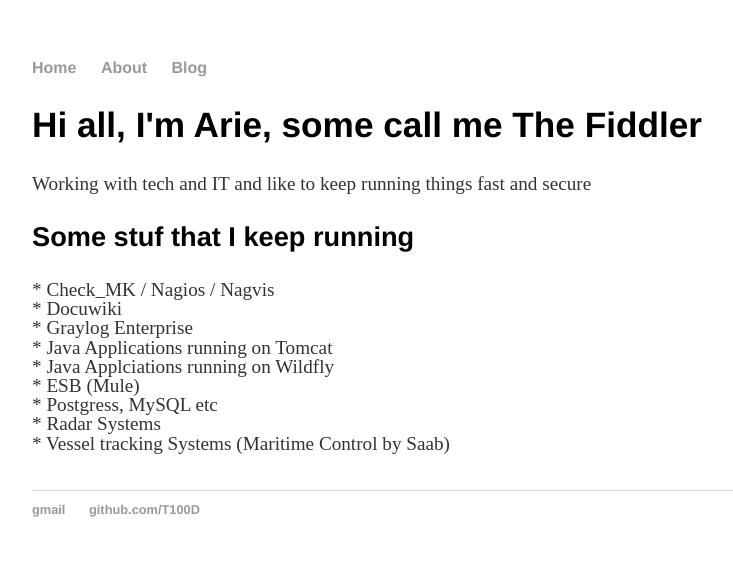
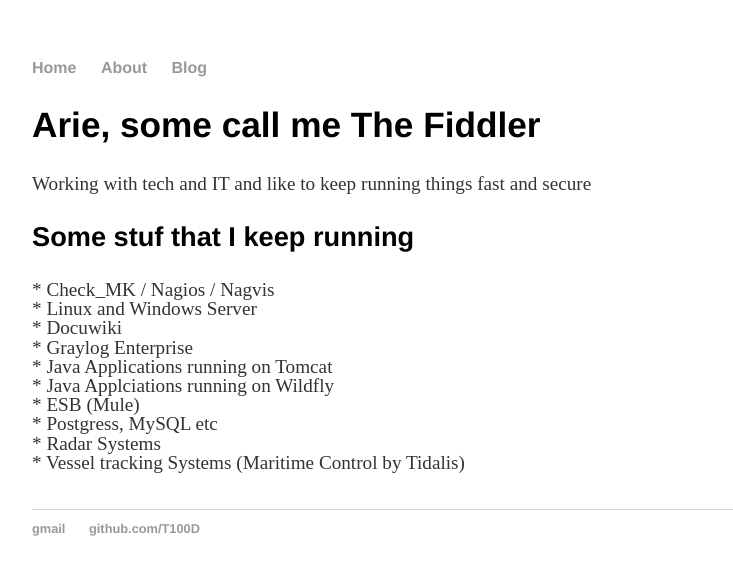
Before and after one commit to T100D/T100D.github.io, a Jekyll site: the page built from index.html, in a window 1280 px wide. Shown: the top 575 px of the page, without its empty margins (192-925 px from the left). Built offline with Jekyll 4.4.1, drawn with Linux system fonts in a browser that asks for light colours.

Commit message:
Update index.html

```diff
--- a/index.html
+++ b/index.html
@@ -4,13 +4,14 @@
 ---
 
 		<div class="blurb">
-			<h2>Hi all, I'm Arie, some call me The Fiddler</h2>
+			<h2>Arie, some call me The Fiddler</h2>
 			<p>Working with tech and IT and like to keep running things fast and secure</p>
 		</div>
 
 		<div class="blurb">
 			<h3>Some stuf that I keep running</h3>
 			<p>* Check_MK / Nagios / Nagvis<br>
+			* Linux and Windows Server <br>
 			* Docuwiki <br>
 			* Graylog Enterprise<br>
 			* Java Applications running on Tomcat<br>
@@ -18,7 +19,7 @@
 			* ESB (Mule) <br>
 			* Postgress, MySQL etc<br>
 			* Radar Systems<br>
-			* Vessel tracking Systems (Maritime Control by Saab)<br>
+			* Vessel tracking Systems (Maritime Control by Tidalis)<br>
 			</p>
 			<br>
 		</div>
```
